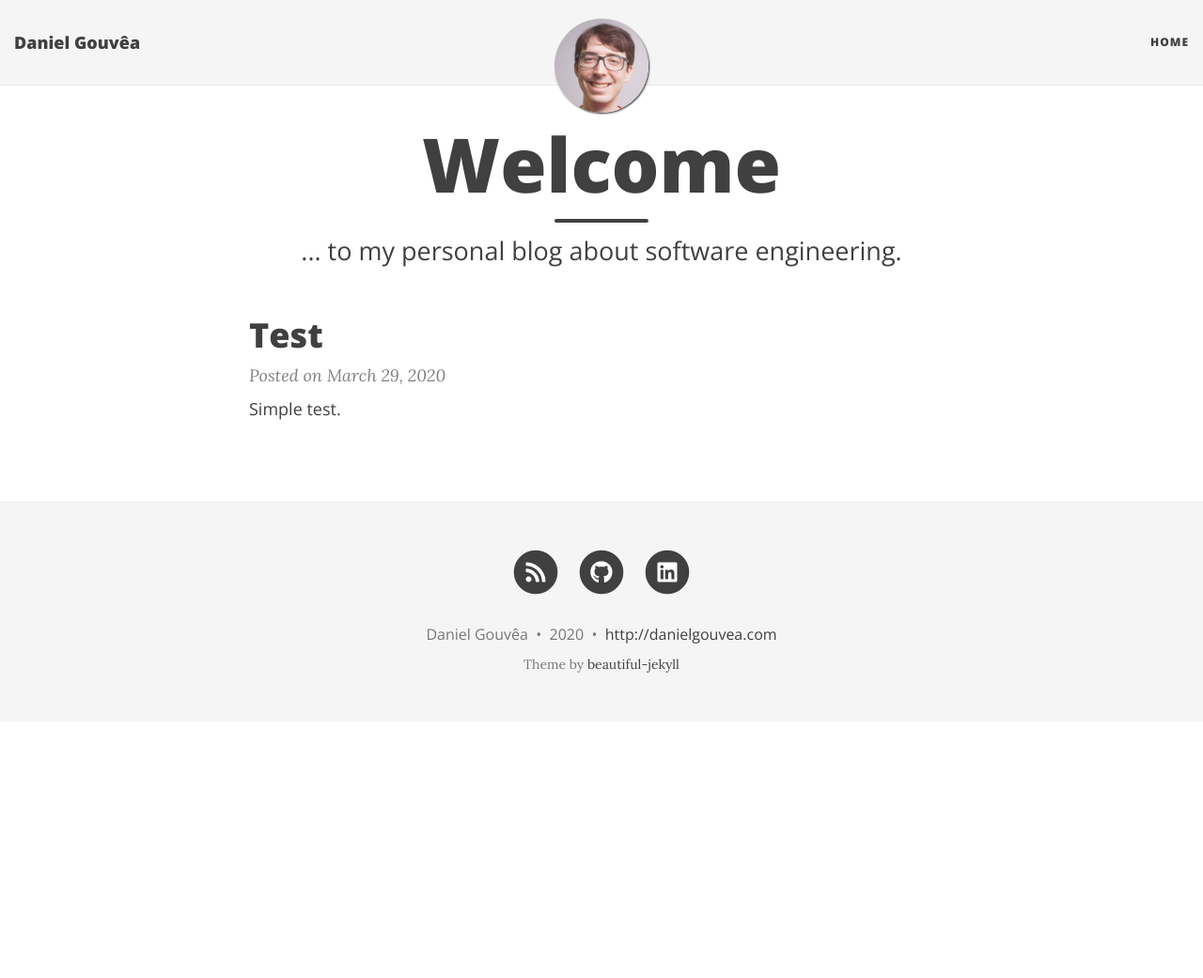
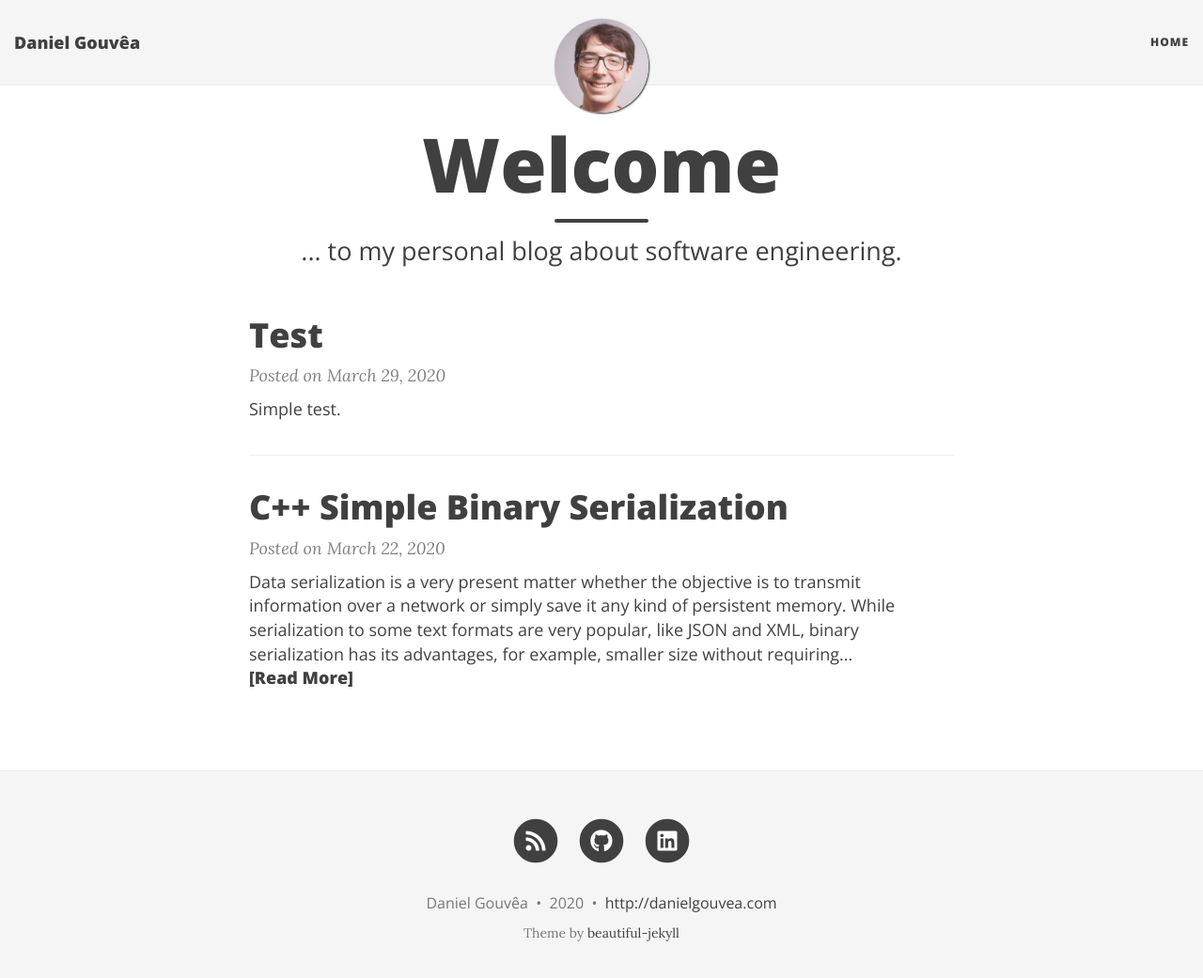
Before and after one commit to danielgouvea/danielgouvea.github.io, a Jekyll site: the page built from index.html, in a window 1280 px wide and 1054 px high. Shown: the top 1041 px of the window at 94% size. Built offline with Jekyll 4.4.1, drawn with Linux system fonts in a browser that asks for light colours; nearby versions of some CDN libraries; the list of posts is cut into pages by our own code; some of the changed lines change nothing that is shown.

Commit message:
C++ binary serialization

````diff
--- /dev/null
+++ b/_posts/2020-03-22-cpp-binary-serialization.md
@@ -0,0 +1,309 @@
+---
+layout: post
+title:  "C++ Simple Binary Serialization"
+date:   2020-03-22 17:00:45 -0400
+categories: c++ serialization
+---
+
+Data serialization is a very present matter whether the objective is to transmit information over a network or simply save it any kind of persistent memory. While serialization to some text formats are very popular, like JSON and XML, binary serialization has its advantages, for example, smaller size without requiring compression and smaller processing overhead.
+
+Implementing a simple binary serialization can be fairly easy in C++ because the language offers access to memory through pointers which represent addresses to the memory regions that holds the variables data as bytes.
+
+## Data Types
+
+Everything in C++ boils down to its [fundamental types](https://en.cppreference.com/w/cpp/language/types) with each one having a specific size in bytes:
+
+```cpp
+#include <iostream>
+
+using std::cout;
+
+int main() {
+    cout << "Type              Size (bytes)\n";
+    cout << "bool              " << sizeof(bool) << '\n';
+    cout << "char              " << sizeof(char) << '\n';
+    cout << "short int         " << sizeof(short int) << '\n';
+    cout << "int               " << sizeof(int) << '\n';
+    cout << "long int          " << sizeof(long int) << '\n';
+    cout << "long long int     " << sizeof(long long int) << '\n';
+    cout << "float             " << sizeof(float) << '\n';
+    cout << "double            " << sizeof(double) << '\n';
+    cout << "long double       " << sizeof(long double) << '\n';
+    cout << "any pointer       " << sizeof(void *) << '\n';
+}
+```
+
+```text
+Type              Size (bytes)
+bool              1
+char              1
+short int         2
+int               4
+long int          8
+long long int     8
+float             4
+double            8
+long double       16
+any pointer       8
+```
+
+This means that a class is nothing more than a set of fundamental type data members, and the size required to represent it in bytes is just the sum of all of its data members, or is it? See the following example:
+
+```cpp
+#include <iostream>
+
+using std::cout;
+
+class Foo {
+    bool a;   // 1 byte
+    double b; // 8 bytes
+    int c;    // 4 bytes
+    char d;   // 1 byte
+};
+
+class Bar {
+    Foo *fooPointer; // 8 bytes
+    Foo foo;         // sizeof(Foo) bytes
+};
+
+int main() {
+    cout << "Foo size in bytes: " << sizeof(Foo) << '\n';
+    cout << "Bar size in bytes: " << sizeof(Bar) << '\n';
+}
+```
+
+```text
+Foo size in bytes: 24
+Bar size in bytes: 32
+```
+
+Shouldn't `Foo` size be 14 bytes instead of 24 bytes? What is happening here is that the compiler is aligning the data to the memory word size, which in the case of a 64-bit architecture is 8 bytes, by padding it. Therefore, `Foo::a` which theoretically should only occupy 1 byte is using the last 1 byte of a 8 byte word, `Foo::b` is taking a full word, and `Foo::c` and `Foo::d` are sharing the last word, hence `Foo` is using 3 words or 24 bytes.
+
+When serializing a class we may want to be more mindful about the space it requires, and for that we may want to pack the data to occupy only the space which is the exact sum of the size of each of its data members. In order to achieve that we can make use of the `__attribute__((packed))` compiler feature:
+
+```cpp
+class __attribute__((packed)) Foo {
+    bool a;   // 1 byte
+    double c; // 8 bytes
+    int b;    // 4 bytes
+    char d;   // 1 byte
+};
+```
+```text
+Foo size in bytes: 14
+```
+
+Now we have the size we were expecting for `Foo`, only 14 bytes.
+
+### Representing Bytes
+
+When we serialize an entity to bytes, we need a data structure to hold this array of bytes. As C++ lacks a byte type, we are going to use `char` type, which has 1 byte in size, but particularly its variant `unsigned char` because we are not interested in sign when we are talking about bytes. And then, to represent an array of bytes we are going to use `std::vector<unsigned char>`.
+
+### A Note on Printing Bytes
+
+As we are representing bytes as `unsigned char` type, it may be very annoying printing them out because a text output stream will try to render it as an ASCII character instead of a number, and the character correspondent to that number may not be a printable one. One simple way to solve this issue is by expressing to the compiler that the `byte` variable should treated as a number by casting it to one: `static_cast<unsigned>(byte)`. Below it is a straightforward example on how to format and print a byte array:
+
+```cpp
+#include <iomanip>
+#include <iostream>
+#include <vector>
+
+using std::cout;
+using std::dec;     // Print numbers in decimal base
+using std::hex;     // Print numbers in hexadecimal base
+using std::setw;    // Set width in digits to print numbers
+using std::setfill; // Set fill character to complete width
+using std::vector;
+
+void printBytes(const vector<unsigned char> &bytes) {
+    for (const auto byte : bytes) {
+        cout << "0x" << hex << setw(2) << setfill('0')
+             << static_cast<unsigned>(byte) << ' ';
+    }
+    cout << dec << '\n';
+}
+```
+
+For example:
+
+```cpp
+printBytes({1, 10, 100, 200})
+```
+
+```text
+0x01 0x0a 0x64 0xc8
+```
+
+## Serializing Fundamental Types
+
+There are two main ways of how to implement data serialization in C++: using memory copy function or casting pointers. We are going to see how each of these works.
+
+### Memory Copy
+
+Using [`std::memcpy`](https://en.cppreference.com/w/cpp/string/byte/memcpy) function, we can copy a desired amount of bytes directly from one memory location to another:
+
+```cpp
+#include <cstring>
+#include <iostream>
+#include <vector>
+
+using std::cout;
+using std::memcpy;
+using std::vector;
+
+int main() {
+    const int value = 42;
+
+    // Serialization
+    vector<unsigned char> bytes(sizeof(value));
+    memcpy(bytes.data(), &value, sizeof(value));
+    printBytes(bytes);
+
+    // Deserialization
+    int deserializedValue;
+    memcpy(&deserializedValue, bytes.data(), sizeof(deserializedValue));
+    cout << deserializedValue << '\n';
+}
+```
+
+```text
+0x2a 0x00 0x00 0x00
+42
+```
+
+The serialization implementation is really very straightforward, we allocate a vector named `bytes` with the exact size to fit `value`, and then copy the 4 bytes of `value` to `bytes`. The deserialization is equally simple, copy the first 4 bytes of `bytes` to `deserializedValue`.
+
+### Casting Pointers
+
+Using [`reinterpret_cast<new_pointer_type>(pointer_type)`](https://en.cppreference.com/w/cpp/language/reinterpret_cast), we can leverage the pointer type system to do the work for us. When we specify the fundamental type of a pointer, we are specifying how many contiguous bytes in memory a pointer is pointing to at once.
+
+```cpp
+#include <iostream>
+#include <vector>
+
+using std::cout;
+using std::vector;
+
+int main() {
+    const int value = 42;
+
+    // Serialization
+    vector<unsigned char> bytes(sizeof(value));
+    *reinterpret_cast<int *>(bytes.data()) = value;
+    printBytes(bytes);
+
+    // Deserialization
+    const int deserializedValue = *reinterpret_cast<int *>(bytes.data());
+    cout << deserializedValue << '\n';
+}
+```
+
+```text
+0x2a 0x00 0x00 0x00
+42
+```
+
+In this case, `bytes.data()` has the type `unsigned char *`, which points to the first byte on the vector, but when we cast it to `int *` it will point to the first 4 bytes on the vector because that is the `sizeof(int)`. So when we dereference this pointer using the `*` operator, the left side of the assignment is the same as an `int` variable to which we can write `value` to.
+
+### Endianness
+
+An interesting question that arises after serializing `int value = 42` is why the most significant byte value is `0x2a`, not the least significant one? The explanation for that comes from [endianness](https://en.wikipedia.org/wiki/Endianness), which is the order in which bytes are lay down into memory. Most desktop computer architectures rely on little-endian representation where bytes are ordered from the least to the most significant one.
+
+## Serializing Dynamic-sized Structures
+
+While serializing fundamental types is quite straightforward, structures with dynamic size require a different approach in order to convey the information of what size its dynamic part currently has and to make it occupy only the size required to represent it. The following code is an simple example of how to serialize a vector of integer values, by first serializing the number of elements it currently has followed by the serialized elements themselves.
+
+```cpp
+vector<unsigned char> serialize(const vector<int> &values) {
+    // Bytes must fit the size of values followed by each element of it
+    vector<unsigned char> bytes(
+        sizeof(values.size()) +
+        values.size() * sizeof(int)
+    );
+
+    // Let us keep track of the writing position
+    unsigned char *writePosition = bytes.data();
+
+    // Size is serialized first as it will be needed first when deserializing
+    *reinterpret_cast<decltype(values.size()) *>(writePosition) = values.size();
+    writePosition += sizeof(values.size());
+
+    // Copies the bytes of all elements at once
+    memcpy(writePosition, values.data(), values.size() * sizeof(int));
+
+    return bytes;
+}
+```
+
+When deserializing, we need to extract the number of elements first so we can know how many elements must be pre-allocated on the dynamic structure and how many bytes must be read to fill in those elements.
+
+```cpp
+vector<int> deserialize(const vector<unsigned char> &bytes) {
+    // Let us keep track of the reading position
+    const unsigned char *readPosition = bytes.data();
+
+    // Retrieve the size of the vector
+    const auto size =
+        *reinterpret_cast<const vector<int>::size_type *>(readPosition);
+    readPosition += sizeof(size);
+
+    // Create vector and fill all of its elements at once
+    vector<int> values(size);
+    memcpy(values.data(), readPosition, size * sizeof(int));
+
+    return values;
+}
+```
+
+Then a simple working example would look like this:
+
+```cpp
+int main() {
+    const vector<int> values = {42, 1234567890, -42};
+
+    // Serialization
+    auto bytes = serialize(values);
+    printBytes(bytes);
+
+    // Deserialization
+    const vector<int> deserializedValues = deserialize(bytes);
+    cout << "size: " << deserializedValues.size() << " values: ";
+    for (auto deserializedValue : deserializedValues) {
+        cout << deserializedValue << ' ';
+    }
+    cout << '\n';
+}
+```
+
+```text
+0x03 0x00 0x00 0x00 0x00 0x00 0x00 0x00 0x2a 0x00 0x00 0x00 0xd2 0x02 0x96 0x49 0xd6 0xff 0xff 0xff
+size: 3 values: 42 1234567890 -42
+```
+
+The first 8 bytes represent the number of elements in the vector, in this case 3 elements, then what follows is 3 sequences of 4 bytes, each representing the corresponding element of the vector: `42`, `1234567890` and `-42`.
+
+### A Note on Error Checking
+
+Our implementation of dynamic-sized structures deserialization reads bytes without checking first if there is enough bytes available on `bytes` vector to complete the operation. That is unsafe because these bytes may be corrupted or tempered, and an overflow can crash the program or open it to security issues. A very simple solution is to throw an exception in this case.
+
+```cpp
+if (readPosition + size > bytes.size()) {
+    throw std::runtime_error("Not enough bytes available");
+}
+```
+
+## Serializing Classes
+
+Classes are just sets of data members, being them fundamental types, other classes or dynamic structures, then summing up all the technics presented above.
+
+- allocate buffer to hold the exact size
+- serialize class to buffer
+- support serializing nested classes
+
+```cpp
+```
+
+## Conclusion
+
+- serializing pointers and references
+- avoid memory allocations when knowing max structure size
--- a/css/main.css
+++ b/css/main.css
@@ -679,7 +679,7 @@
   background-size: auto 3em;
   background-position-y: 10px;
   border: 1px solid rgba(0,0,0,0.1);
-  border-left: 7px solid #444;
+  /* border-left: 7px solid #444; */
 }
 .highlight > pre:not([class~="highlight"]) { /* code block with line number */
   padding: 0;
@@ -694,6 +694,11 @@
   color: rgba(0,0,0,0.3);
   border-radius: 0;
   border-right: 2px solid #444;
+}
+
+.language-text pre {
+  background: #2b2b2b;
+  color: #ffffff;
 }
 
 /* Make line numbers unselectable: excludes line numbers from copy-paste user ops */
````
